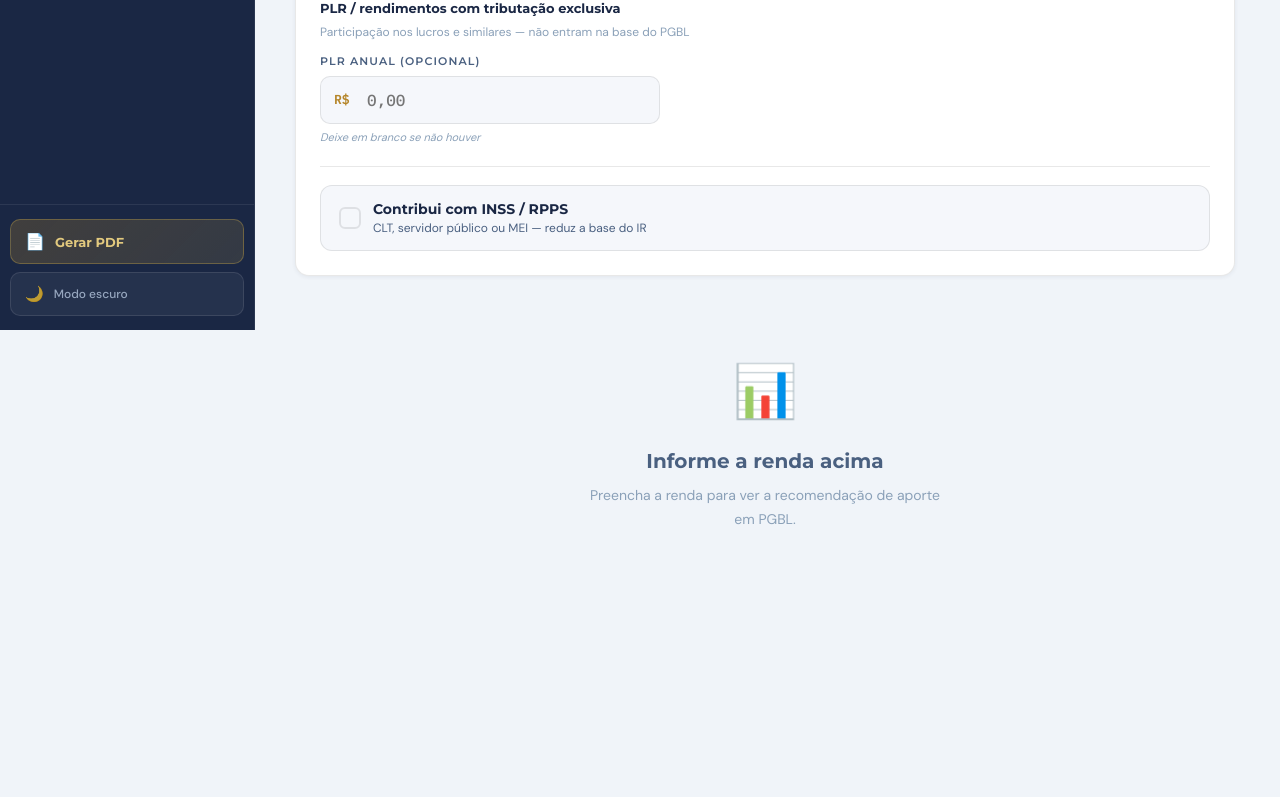
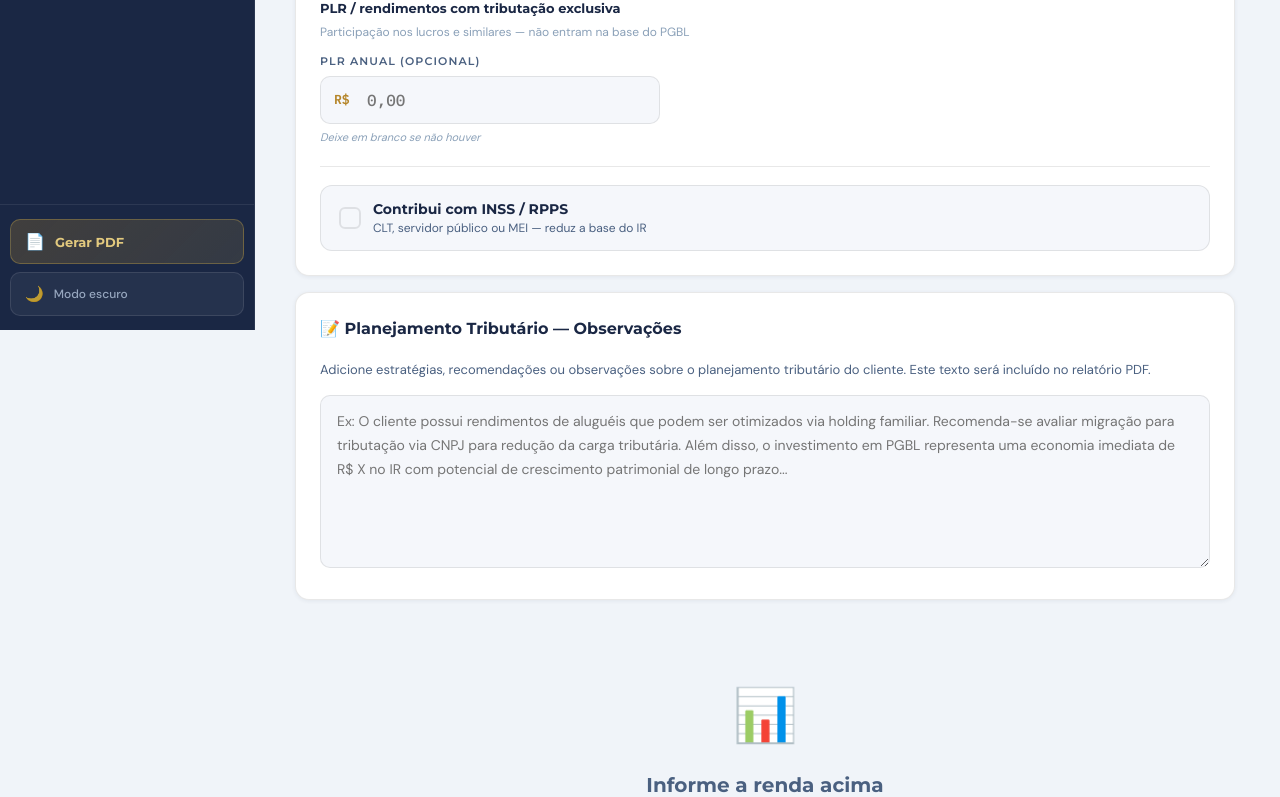
Before and after one commit to theolimaa/patrimonio, a React (Vite) app: page /pgbl in a window 1280 px wide. Shown: the part 470-1267 px from the top of the page. Before the commit the page ends 1121 px from the top, so only its background shows below. Built offline with nearby package versions, Linux system fonts and the light colour scheme.

Commit message:
Update PGBL.jsx

```diff
--- a/src/pages/PGBL.jsx
+++ b/src/pages/PGBL.jsx
@@ -144,7 +144,7 @@ export default function PGBL({ formState, setFormState, onDataChange }) {
   const [error, setError] = React.useState('')
 
   const { mode, rendaMensal, rendaAnual, syncFrom, contribuiINSS, inssManual, inssOverride,
-    rendExclusivos, holerites, irFile, extracted, irAnalise, anos, showTable } = formState
+    rendExclusivos, holerites, irFile, extracted, irAnalise, anos, showTable, observacaoTributaria } = formState
 
   function upd(key) { return function(val) { setFormState(function(prev) { return { ...prev, [key]: val } }) } }
 
@@ -192,7 +192,8 @@ export default function PGBL({ formState, setFormState, onDataChange }) {
     if (hasData) {
       onDataChange({ rendaAnual: rendaAnualNum, rendaMensal: rendaMensalNum, inssAnual: inssAnualFinal,
         aliquotaMarginal: irInfo.aliquotaMarginal, pgblIdeal: pgblInfo.pgblIdeal, pgblRestante,
-        previdenciaCorpAnual, economiaAnual: pgblInfo.economiaAnual, economiaRestante, comparativo, projecao: projection, anos })
+        previdenciaCorpAnual, economiaAnual: pgblInfo.economiaAnual, economiaRestante, comparativo, projecao: projection, anos,
+        observacaoTributaria: observacaoTributaria || '' })
     }
   }, [rendaAnualNum, anos, inssAnualFinal, previdenciaCorpAnual])
 
@@ -578,6 +579,33 @@ RETORNE SOMENTE ESTE JSON:
         </div>
       )}
 
+      {/* Observação do planejamento tributário */}
+      <Card>
+        <CardTitle>📝 Planejamento Tributário — Observações</CardTitle>
+        <div style={{ fontSize: '13px', color: 'var(--text-muted)', marginBottom: '14px', lineHeight: 1.7 }}>
+          Adicione estratégias, recomendações ou observações sobre o planejamento tributário do cliente. Este texto será incluído no relatório PDF.
+        </div>
+        <textarea
+          value={observacaoTributaria || ''}
+          onChange={function(e) { upd('observacaoTributaria')(e.target.value) }}
+          placeholder="Ex: O cliente possui rendimentos de aluguéis que podem ser otimizados via holding familiar. Recomenda-se avaliar migração para tributação via CNPJ para redução da carga tributária. Além disso, o investimento em PGBL representa uma economia imediata de R$ X no IR com potencial de crescimento patrimonial de longo prazo..."
+          rows={6}
+          style={{
+            width: '100%', background: 'var(--bg-input)', border: '1.5px solid var(--border)',
+            borderRadius: '10px', padding: '14px 16px', color: 'var(--text)', fontSize: '14px',
+            fontFamily: 'var(--font-body)', lineHeight: 1.7, outline: 'none', resize: 'vertical',
+            transition: 'border-color 0.2s', boxSizing: 'border-box',
+          }}
+          onFocus={function(e) { e.target.style.borderColor = 'var(--gold)' }}
+          onBlur={function(e) { e.target.style.borderColor = 'var(--border)' }}
+        />
+        {observacaoTributaria && (
+          <div style={{ marginTop: '8px', fontSize: '11px', color: 'var(--text-dim)', textAlign: 'right' }}>
+            {observacaoTributaria.length} caracteres · aparecerá no PDF
+          </div>
+        )}
+      </Card>
+
       {!hasData && !loading && (
         <div style={{ textAlign: 'center', padding: '60px 20px', color: 'var(--text-dim)' }}>
           <div style={{ fontSize: '52px', marginBottom: '16px' }}>📊</div>
```
